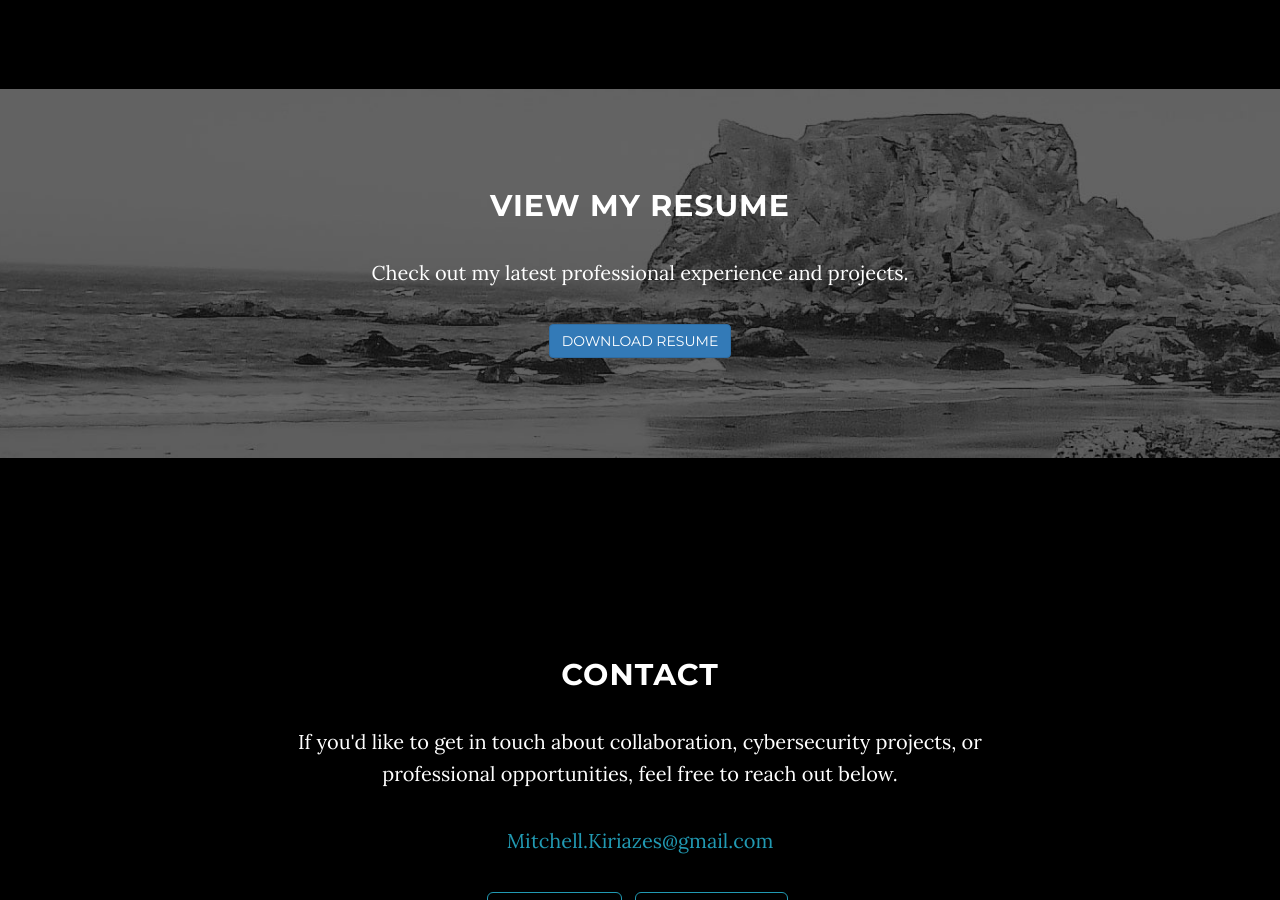
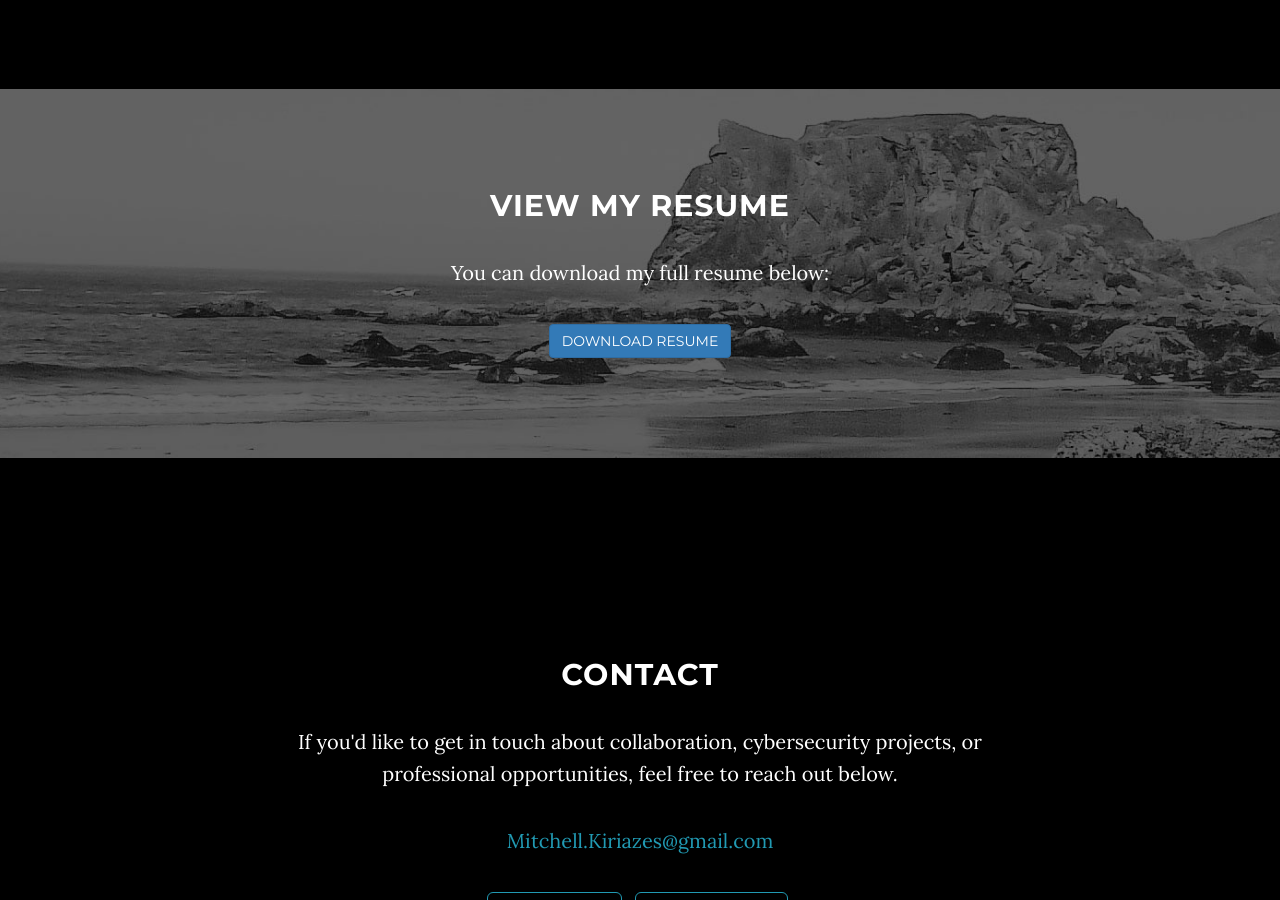
Before and after one commit to M-Kiriazes/M-Kiriazes.github.io, a Jekyll site: the page built from index.html, in a window 1280 px wide and 900 px high, scrolled down 1835 px. Built offline with Jekyll 4.4.1, drawn with Linux system fonts in a browser that asks for light colours.

Commit message:
Update download.html

```diff
--- a/_includes/download.html
+++ b/_includes/download.html
@@ -4,8 +4,8 @@
     <div class="container">
       <div class="col-lg-8 col-lg-offset-2">
         <h2 class="mb-4">View My Resume</h2>
-                    <p>Check out my latest professional experience and projects.</p>
-                    <a class="btn btn-primary" href="Resume%20-%20Mitchell%20Kiriazes%20.pdf" target="_blank">Download Resume</a>
+        <p>You can download my full resume below:</p>
+        <a class="btn btn-primary" href="/Mitchell_Kiriazes_Resume.pdf" target="_blank" download>Download Resume</a>
       </div>
     </div>
   </div>
```
Lines whose indentation alone changed are shown as unchanged.
